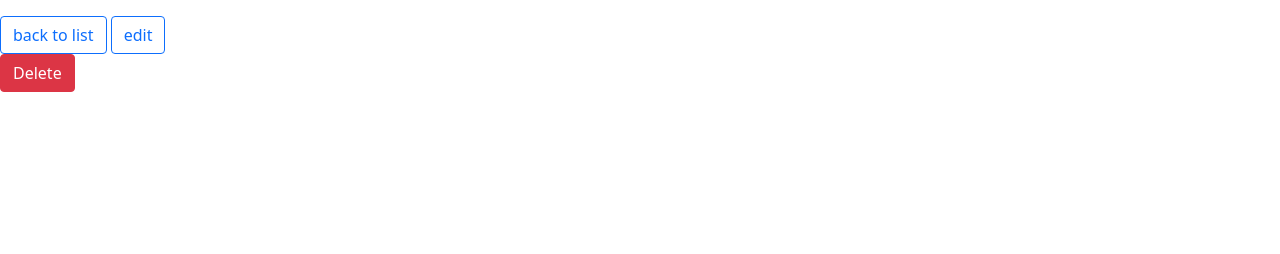
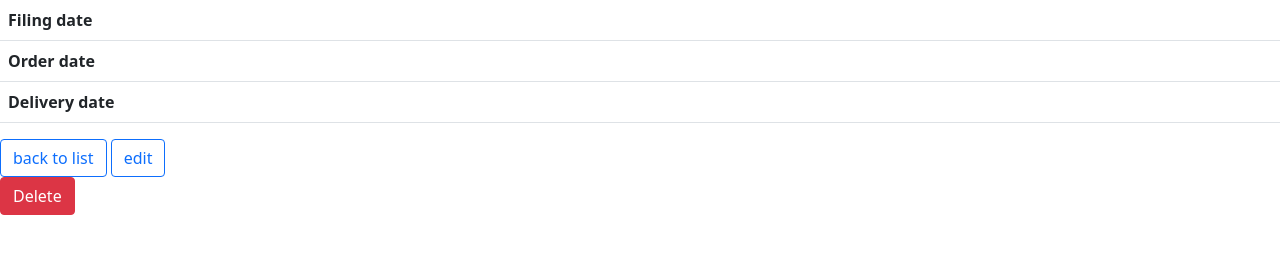
Before and after one commit to LookasNorman/hatcheryTodoSymfony, a Symfony app: template templates/orders/show.html.twig in a window 1280 px wide. Shown: the part 276-530 px from the top of the page. Run offline with Twig, Linux system fonts and the light colour scheme; the template is opened without the code that fills it, so the values that code supplies are empty; some libraries are stand-ins or nearby versions.

Commit message:
Added new property to order, automatic set filing date, added translation

```diff
--- a/templates/orders/index.html.twig
+++ b/templates/orders/index.html.twig
@@ -14,6 +14,9 @@
             <tr>
                 <th>{% trans %}list.id{% endtrans %}</th>
                 <th>{% trans %}list.orders.name{% endtrans %}</th>
+                <th>{% trans %}list.orders.date{% endtrans %}</th>
+                <th>{% trans %}list.orders.orderDate{% endtrans %}</th>
+                <th>{% trans %}list.orders.deliveryDate{% endtrans %}</th>
                 <th>{% trans %}list.orders.supplier{% endtrans %}</th>
                 <th>{% trans %}list.actions{% endtrans %}</th>
             </tr>
@@ -23,6 +26,9 @@
             <tr>
                 <td>{{ order.id }}</td>
                 <td>{{ order.Name }}</td>
+                <td>{{ order.date ? order.date|date('Y-m-d') : ''}}</td>
+                <td>{{ order.orderDate ? order.orderDate|date('Y-m-d') : ''}}</td>
+                <td>{{ order.deliveryDate ? order.deliveryDate|date('Y-m-d') : ''}}</td>
                 <td>{{ order.supplier }}</td>
                 <td>
                     <a href="{{ path('orders_show', {'id': order.id}) }}">
--- a/templates/orders/show.html.twig
+++ b/templates/orders/show.html.twig
@@ -23,6 +23,18 @@
                 <th>{% trans %}list.orders.supplier{% endtrans %}</th>
                 <td>{{ order.supplier }}</td>
             </tr>
+            <tr>
+                <th>{% trans %}list.orders.date{% endtrans %}</th>
+                <td>{{ order.date ? order.date|date('Y-m-d') : '' }}</td>
+            </tr>
+            <tr>
+                <th>{% trans %}list.orders.orderDate{% endtrans %}</th>
+                <td>{{ order.orderDate ? order.orderDate|date('Y-m-d') : '' }}</td>
+            </tr>
+            <tr>
+                <th>{% trans %}list.orders.deliveryDate{% endtrans %}</th>
+                <td>{{ order.deliveryDate ? order.deliveryDate|date('Y-m-d') : '' }}</td>
+            </tr>
         </tbody>
     </table>
 
--- a/translations/messages.en.yaml
+++ b/translations/messages.en.yaml
@@ -91,6 +91,9 @@ list:
     name: Orders
     description: Description
     supplier: Supplier
+    date: Filing date
+    orderDate: Order date
+    deliveryDate: Delivery date
     new:
       title: New orders
       create: Add orders
--- a/translations/messages.pl.yaml
+++ b/translations/messages.pl.yaml
@@ -91,6 +91,9 @@ list:
     name: Nazwa
     description: Opis
     supplier: Dostawca
+    date: Data zgłoszenia
+    orderDate: Data zamówienia
+    deliveryDate: Data dostawy
     new:
       title: Nowe zamówienie
       create: Dodaj zamówienie
```
Also changed, not shown: src/Entity/Orders.php (+60 -0 lines), src/Form/OrdersType.php (+17 -0 lines).
